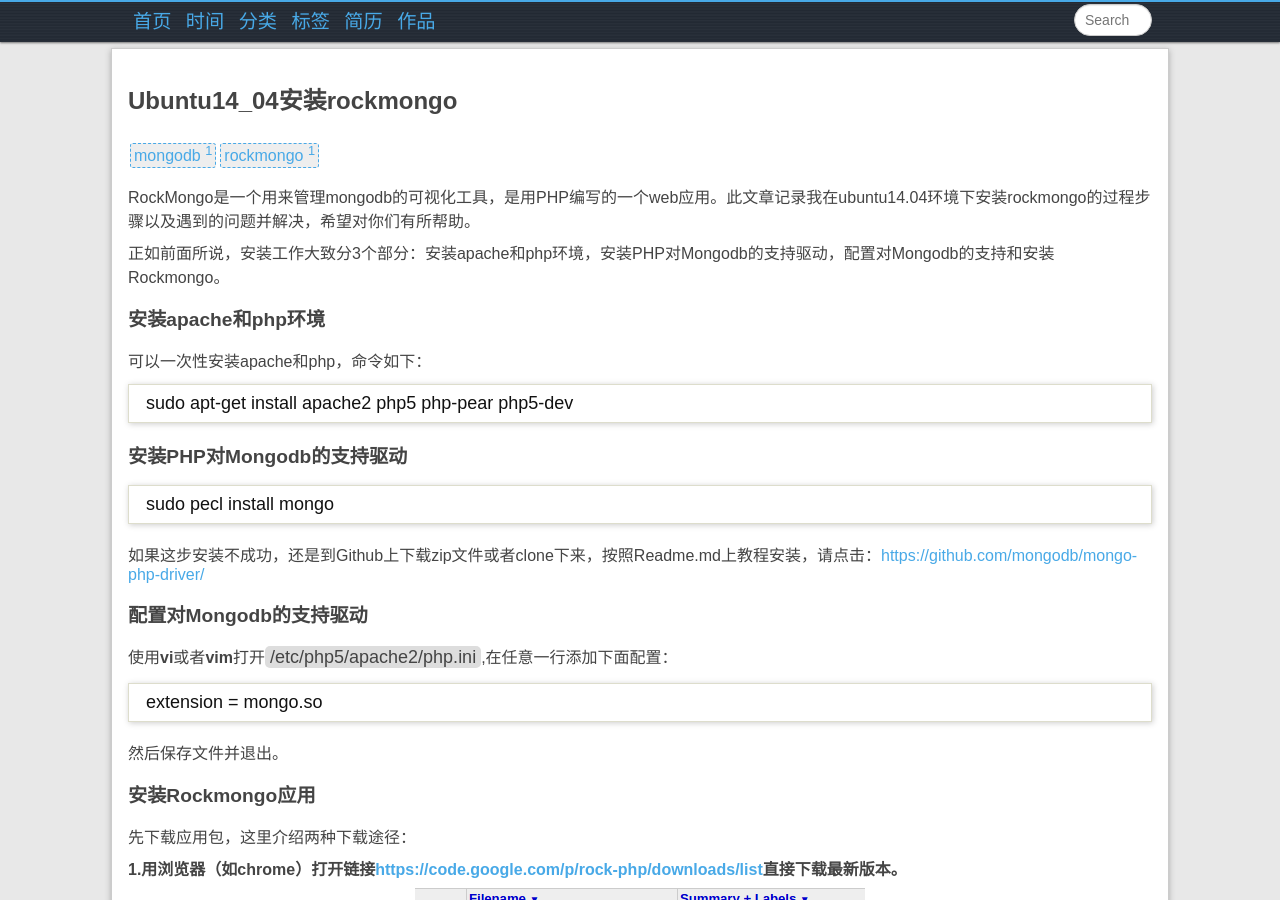
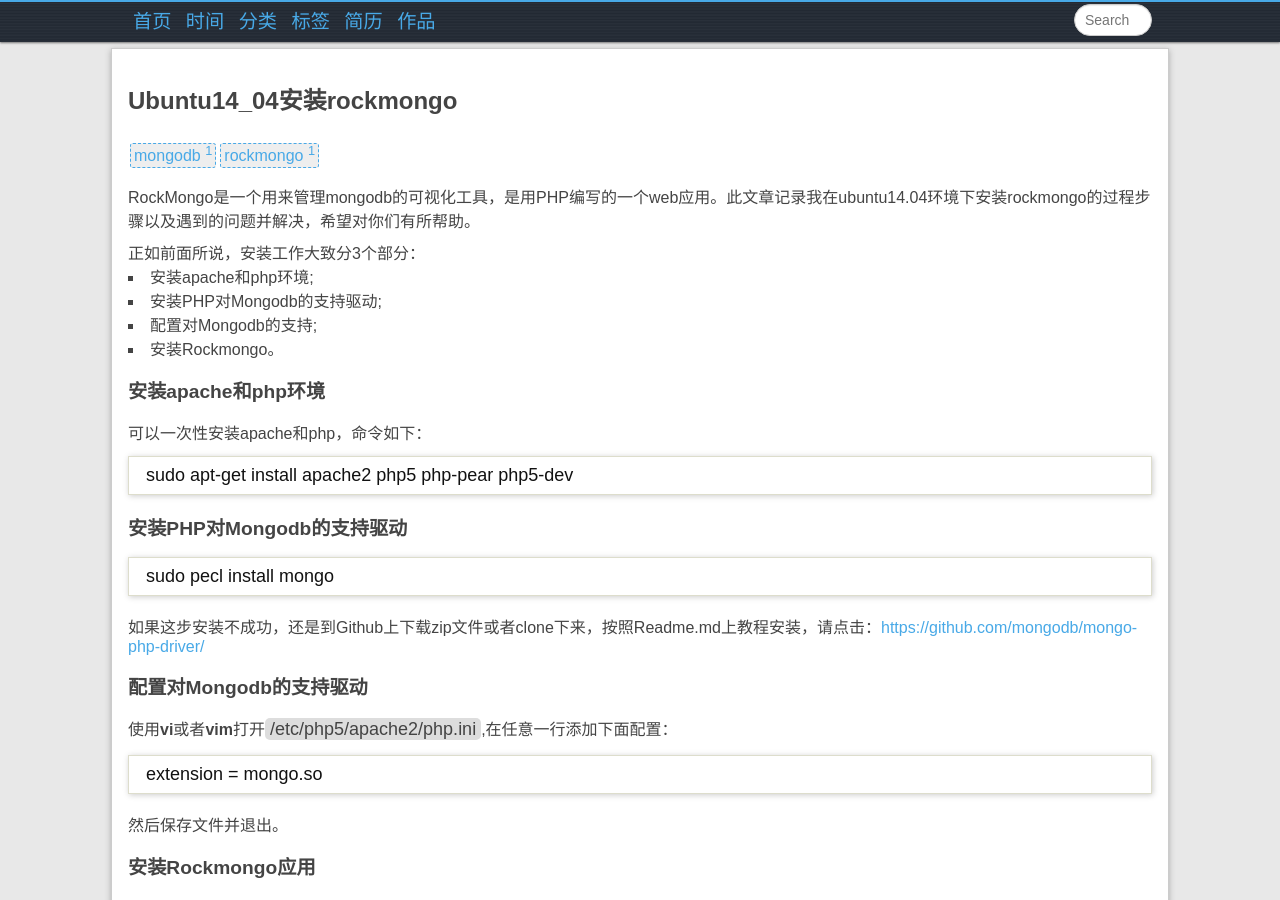
Before and after one commit to pigerla/pigerla.github.com, a Jekyll site: the page built from _posts/2014-11-16-ubuntu14_04安装rockmongo.md, in a window 1280 px wide and 900 px high. Built offline with Jekyll 4.4.1, drawn with Linux system fonts in a browser that asks for light colours; comment, search, counter and statistics services are not loaded.

Commit message:
modify the content of  the newest post

```diff
--- a/_posts/2014-11-16-ubuntu14_04安装rockmongo.md
+++ b/_posts/2014-11-16-ubuntu14_04安装rockmongo.md
@@ -8,7 +8,12 @@
 
 RockMongo是一个用来管理mongodb的可视化工具，是用PHP编写的一个web应用。此文章记录我在ubuntu14.04环境下安装rockmongo的过程步骤以及遇到的问题并解决，希望对你们有所帮助。
 
-正如前面所说，安装工作大致分3个部分：安装apache和php环境，安装PHP对Mongodb的支持驱动，配置对Mongodb的支持和安装Rockmongo。
+正如前面所说，安装工作大致分3个部分：
+
+* 安装apache和php环境;
+* 安装PHP对Mongodb的支持驱动;
+* 配置对Mongodb的支持;
+* 安装Rockmongo。
 
 <!--break-->
 
```
